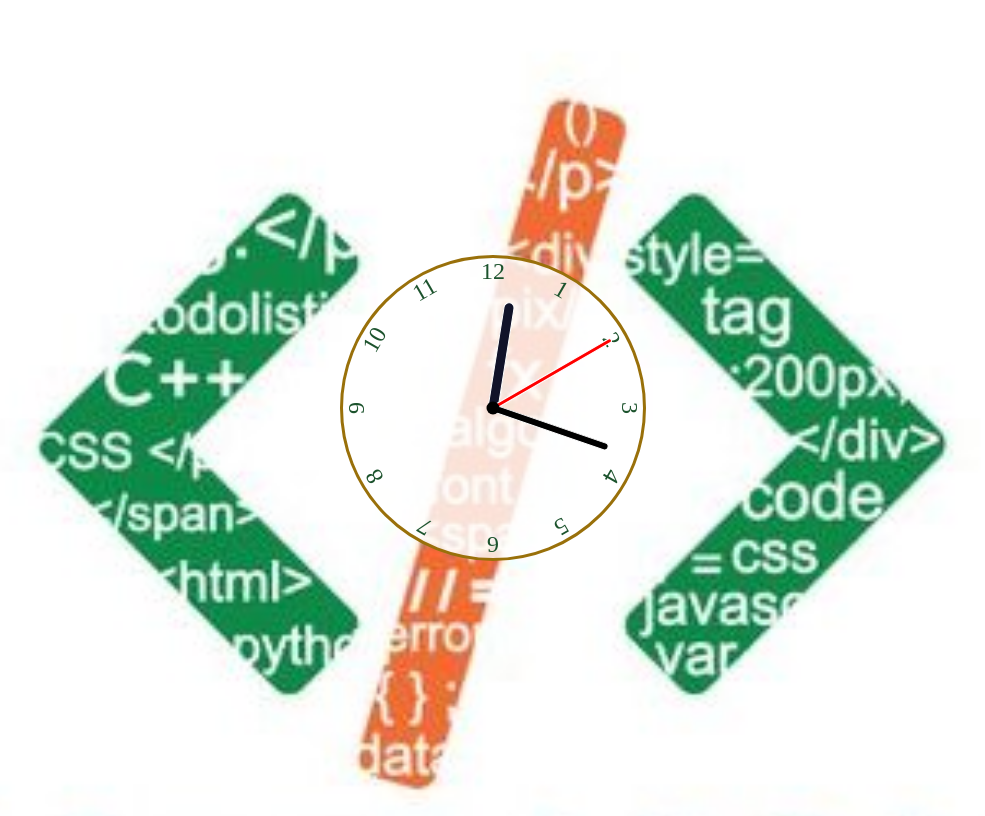
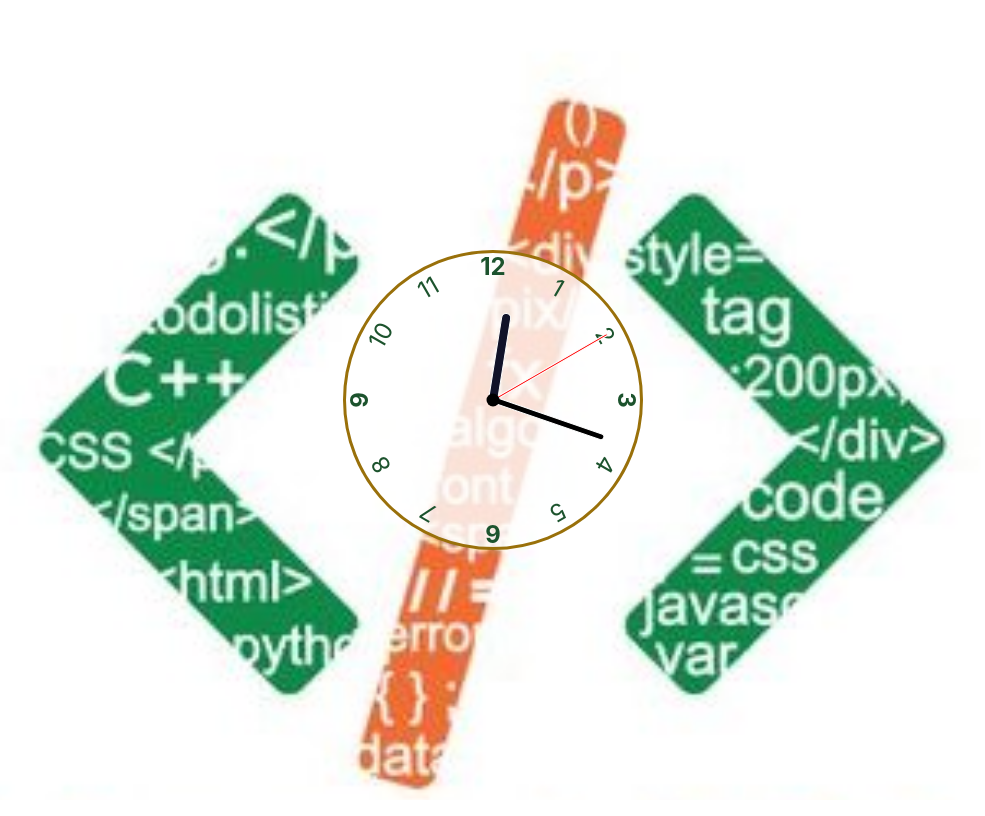
Before and after one commit to addamou/Locatchi, a plain HTML site: page index.html in a window 1280 px wide. Shown: the whole page, without its empty margins (147-1132 px from the left). Drawn offline with nearby package versions, Linux system fonts and the light colour scheme.

Commit message:
mon horloge V2

```diff
--- a/index.html
+++ b/index.html
@@ -5,6 +5,8 @@
     <meta name="viewport" content="width=device-width, initial-scale=1.0">
     <title>Locatchi</title>
     <link rel="stylesheet" href="style.css">
+    <link rel="stylesheet" href="https://stackpath.bootstrapcdn.com/bootstrap/4.5.0/css/bootstrap.min.css"
+        integrity="sha384-9aIt2nRpC12Uk9gS9baDl411NQApFmC26EwAOH8WgZl5MYYxFfc+NcPb1dKGj7Sk" crossorigin="anonymous">
 </head>
 <body>
     <div class="clock">
@@ -13,16 +15,16 @@
         <div class="hand second" data-second-hand></div>
         <div class="number number1">1</div>
         <div class="number number2">2</div>
-        <div class="number number3">3</div>
+        <div class="number number3 font-weight-bolder h2">3</div>
         <div class="number number4">4</div>
         <div class="number number5">5</div>
-        <div class="number number6">6</div>
+        <div class="number number6 font-weight-bolder h2">6</div>
         <div class="number number7">7</div>
         <div class="number number8">8</div>
-        <div class="number number9">9</div>
+        <div class="number number9 font-weight-bolder h2">9</div>
         <div class="number number10">10</div>
         <div class="number number11">11</div>
-        <div class="number number12">12</div>
+        <div class="number number12 font-weight-bolder h2">12</div>
     <script src="https://code.jquery.com/jquery-3.5.1.js" integrity="sha256-QWo7LDvxbWT2tbbQ97B53yJnYU3WhH/C8ycbRAkjPDc="
         crossorigin="anonymous"></script>
     <script src="app.js"></script>
--- a/style.css
+++ b/style.css
@@ -69,13 +69,13 @@
  }
 
  .clock .hand.minute{
-   width: 6px;
+   width: 7px;
    height: 40%;
    background-color: black;
  }
 
  .clock .hand.hour{
-   width: 9px;
-   height: 35%;
+   width: 10px;
+   height: 30%;
    background-color: rgb(17, 19, 41);
  }
```
